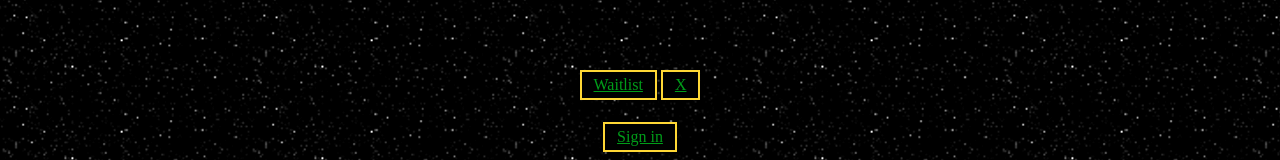
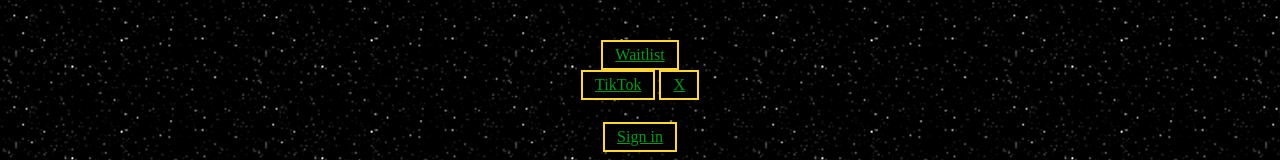
Before and after one commit to davidisaaclee/earthchat-site, a plain HTML site: page index.html in a window 1280 px wide. Shown: the part 498-658 px from the top of the page. Drawn offline with Linux system fonts and the light colour scheme.

Commit message:
Add TikTok link

```diff
--- a/index.html
+++ b/index.html
@@ -35,9 +35,14 @@ Join us on this celestial voyage, where every interaction is an invitation to aw
         <a class="box" href="https://docs.google.com/forms/d/e/1FAIpQLSeI5ze8yjLXQ8M_gGcprXyHYjgrZqurlTYjgqTvX6G3BgmsXg/viewform?usp=sf_link" target="_blank">
           Waitlist
         </a>
+        <div>
+        <a class="box" href="https://www.tiktok.com/@earthchat8" target="_blank">
+          TikTok
+        </a>
         <a class="box" href="https://x.com/_earthchat" target="_blank">
           X
         </a>
+        </div>
       </div>
       <a class="box" href="https://earthchat.online">
         Sign in
```
